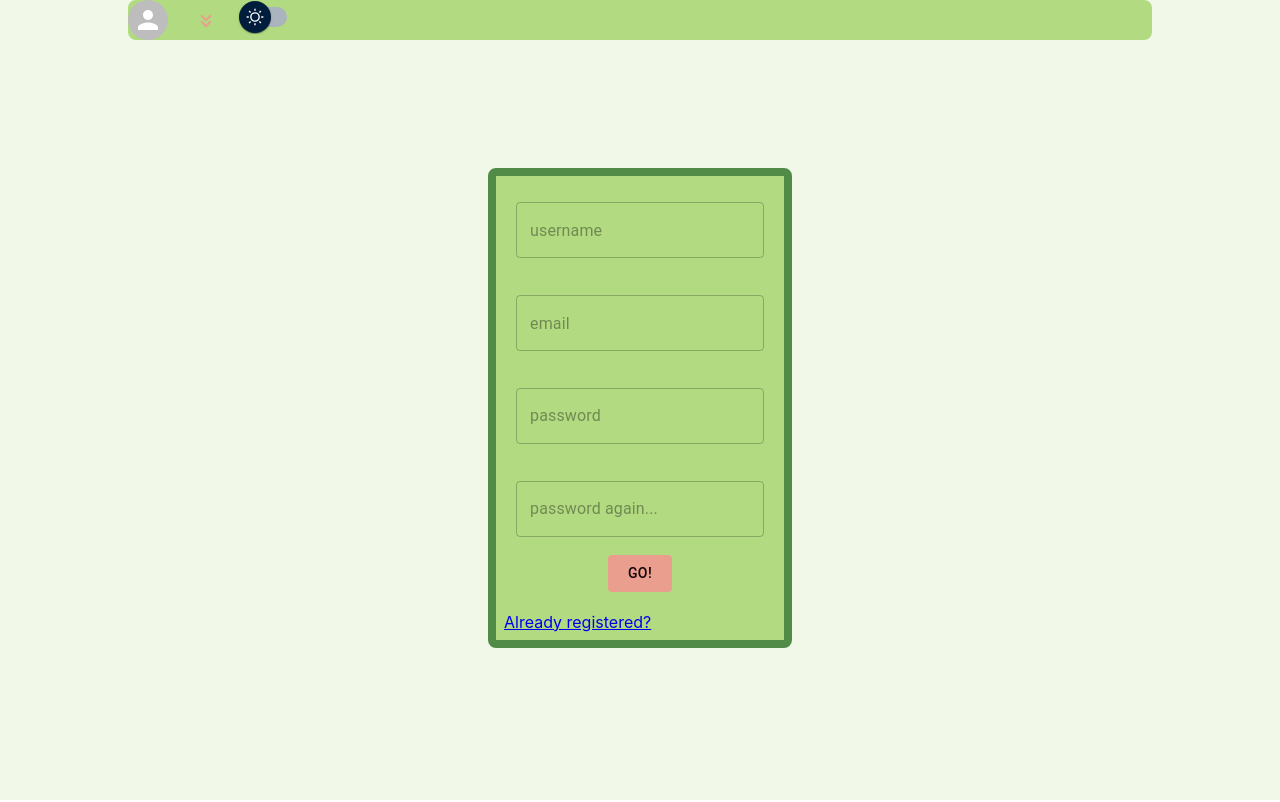
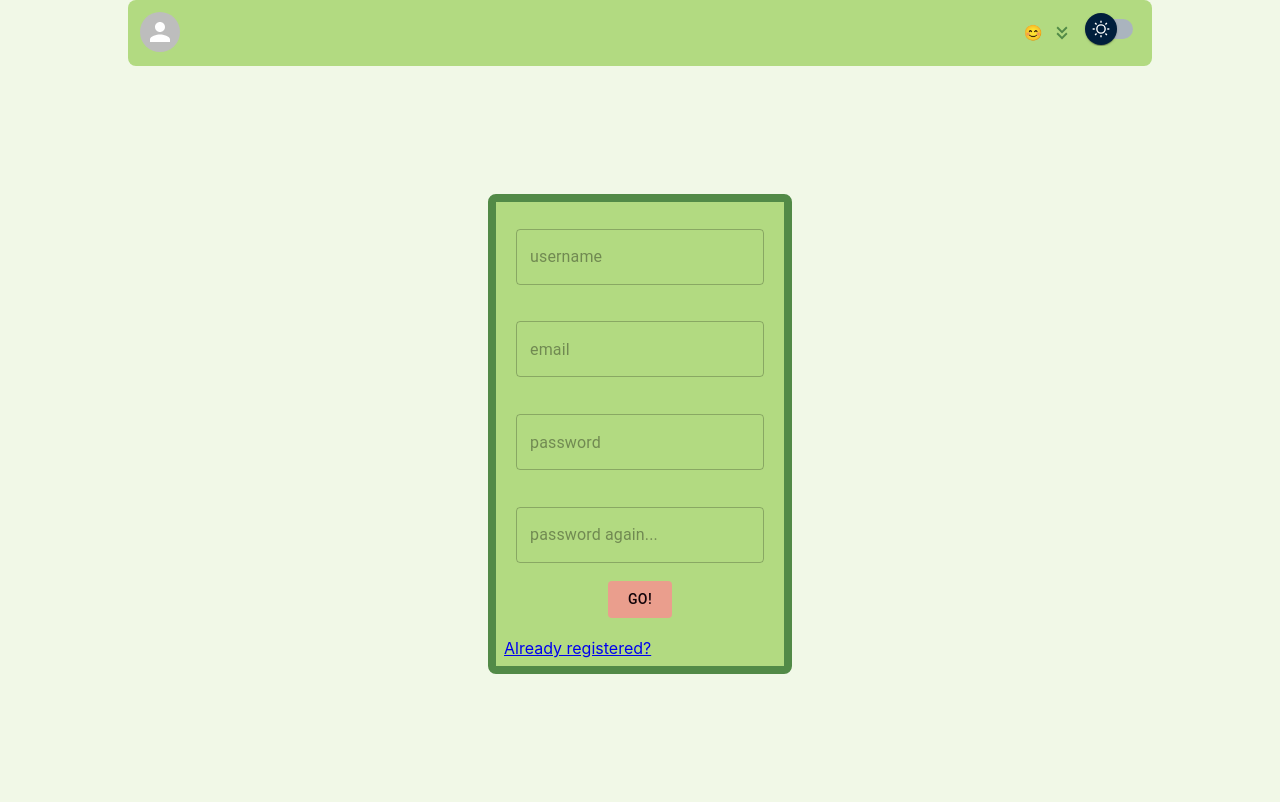
Before and after one commit to limeohme/leafery, a React (Create React App) app: page /register in a window 1280 px wide. Built offline with nearby package versions, Linux system fonts and the light colour scheme.

Commit message:
Add: reg btn runs if there's error

```diff
--- a/src/quasidumb-components/DropMenu/DropMenu.tsx
+++ b/src/quasidumb-components/DropMenu/DropMenu.tsx
@@ -2,6 +2,7 @@ import { KeyboardDoubleArrowDown } from '@mui/icons-material';
 import { Box, Button, Menu, MenuItem, MenuList } from '@mui/material';
 import React, { useContext, useState } from 'react';
 import { Link } from 'react-router-dom';
+import { darkTheme } from '../../common/theme-colours';
 import AppState from '../../providers/app-state';
 import { signOutUser } from '../../services/auth-service';
 import { removeUserFromStorage } from '../../services/users-service';
@@ -28,7 +29,7 @@ function DropMenu () {
     }
   };
   return (
-    <Box sx={{ alignSelf: 'end' }}>
+    <Box sx={{ alignSelf: 'center' }}>
       <Button
         id="drop-menu-button"
         aria-controls={open ? 'drop-menu' : undefined}
@@ -39,7 +40,8 @@ function DropMenu () {
         disableElevation
         onClick={handleClick}
         endIcon={<KeyboardDoubleArrowDown />}
-      >{''}</Button>
+        sx={{ color: darkTheme.accent2 }}
+      >{'😊'}</Button>
 
       <Menu
 
@@ -59,7 +61,7 @@ function DropMenu () {
         open={open}
         onClick={handleClose}
         sx={{ maxHeight: 1,
-          width: 1, top: 0, left: 0 }}
+          width: 1, top: 0, left: 0, }}
       > <MenuList  sx={{ width: '8rem' }}>
           {user? <MenuList><MenuItem component={Link} to='/dashboard'>Dashboard</MenuItem>
             <MenuItem component={Link} to='/whiteboard'>Whiteboard</MenuItem>
--- a/src/quasidumb-components/Navbar/Navbar.tsx
+++ b/src/quasidumb-components/Navbar/Navbar.tsx
@@ -10,10 +10,11 @@ import { navbarStyle } from './navbar-style';
 export default function Navbar () {
   const { context: { theme, user }, setContext } = useContext(AppState);
   return (
-    <Grid container sx={navbarStyle}>
-      <Avatar />
-      <DropMenu/>
-      <MaterialUISwitch onClick={() => theme === 'dark'? setContext({ user, theme: 'light' }) : setContext({ user, theme: 'dark' }) }/>
+    <Grid container direction={'row'} wrap={'wrap'} sx={navbarStyle}>
+      <Grid item xs={4} sm={8} md={9} lg={10.5} sx={{ display: 'flex', justifyContent: 'start' }}><Avatar/></Grid>
+      <Grid item xs={4} sm={2} md={1.5} lg={0.75} sx={{ display: 'flex', justifyContent: 'center' }}><DropMenu/></Grid>
+      <Grid item xs={4} sm={2} md={1.5} lg={0.75} sx={{ display: 'flex', justifyContent: 'end' }}>
+        <MaterialUISwitch style={{ justifySelf: 'end' }} onClick={() => theme === 'dark'? setContext({ user, theme: 'light' }) : setContext({ user, theme: 'dark' }) }/></Grid>
     </Grid>
   );
 }
--- a/src/quasidumb-components/Navbar/navbar-style.ts
+++ b/src/quasidumb-components/Navbar/navbar-style.ts
@@ -1,8 +1,9 @@
 export const navbarStyle = {
   width: '80vw',
   bgcolor: '#B2DA81',
-  justifySelf: 'start',
-  borderRadius: '8px'
+  borderRadius: '8px',
+  boxSizing: 'border-box',
+  p: 1.5,
 };
 
 export const navButtonStyle = {
--- a/src/views/Register/Register.tsx
+++ b/src/views/Register/Register.tsx
@@ -20,12 +20,12 @@ export default function Register () {
     pass: '',
     passCheck: ''
   });
-  console.log(user, theme);
+  const [btnPosition, setBtnPosition] = useState('center');
   const [errMsg, setErrMsg] = useState('');
   // eslint-disable-next-line consistent-return
   async function handleRegister () {
     try {
-      setContext({ user, theme: 'dark' });
+      setContext({ user, theme });
       await validations(formData);
       await registerUser(formData.email, formData.pass);
       createUserHandle(formData.name, { ...defaultUserData, username: formData.name, email: formData.email });
@@ -37,20 +37,48 @@ export default function Register () {
     }
   }
 
+  // eslint-disable-next-line consistent-return
+  const checkIfInvalid = () => {
+    try {
+      validations(formData);
+      setErrMsg('');
+    } catch (err: any) {
+      if (err.message.includes('auth/email-already-in-use')) return setErrMsg('This email has already been registered!');
+      setErrMsg(err.message);
+    }
+  };
+
   return (
     <Box sx={{ m: '10vw', display: 'flex', flexDirection: 'column',
       bgcolor: '#b2da81', borderRadius: 2, border: '8px solid #528a47', p: 1 }}>
       <Typography variant='body1'>{errMsg}</Typography>
       <TextField type='text' placeholder={'username'} sx={textInputStyles}
-        onChange={(e) => setFormData({ ...formData, name: e.target.value })}/>
-      <TextField sx={textInputStyles} placeholder={'email'} onChange={(e) => setFormData({ ...formData, email: e.target.value })}/>
+        onChange={(e) => {
+          setFormData({ ...formData, name: e.target.value });
+          checkIfInvalid();
+        }}/>
+      <TextField sx={textInputStyles} placeholder={'email'} onChange={(e) => {
+        setFormData({ ...formData, email: e.target.value });
+        checkIfInvalid();
+      }}/>
       <TextField sx={textInputStyles} type='password' placeholder={'password'}
-        onChange={(e) => setFormData({ ...formData, pass: e.target.value })}/>
+        onChange={(e) => {
+          setFormData({ ...formData, pass: e.target.value });
+          checkIfInvalid();
+        }}/>
       <TextField sx={textInputStyles} type='password' placeholder={'password again...'}
-        onChange={(e) => setFormData({ ...formData, passCheck: e.target.value })}/>
+        onChange={(e) => {
+          setFormData({ ...formData, passCheck: e.target.value });
+          checkIfInvalid();
+        }}/>
 
       <Button
-        sx={{ color: lightTheme.txcolour, bgcolor: lightTheme.accent, width: 'fit-content', alignSelf: 'center' }}
+        sx={{ color: lightTheme.txcolour, bgcolor: lightTheme.accent, width: 'fit-content', alignSelf: btnPosition }}
+        onMouseEnter={() => {
+          if (errMsg) {
+            btnPosition === 'center'? setBtnPosition('end'): setBtnPosition('center');
+          }
+        } }
         onClick={handleRegister}
       >Go!</Button>
       <br />
```
